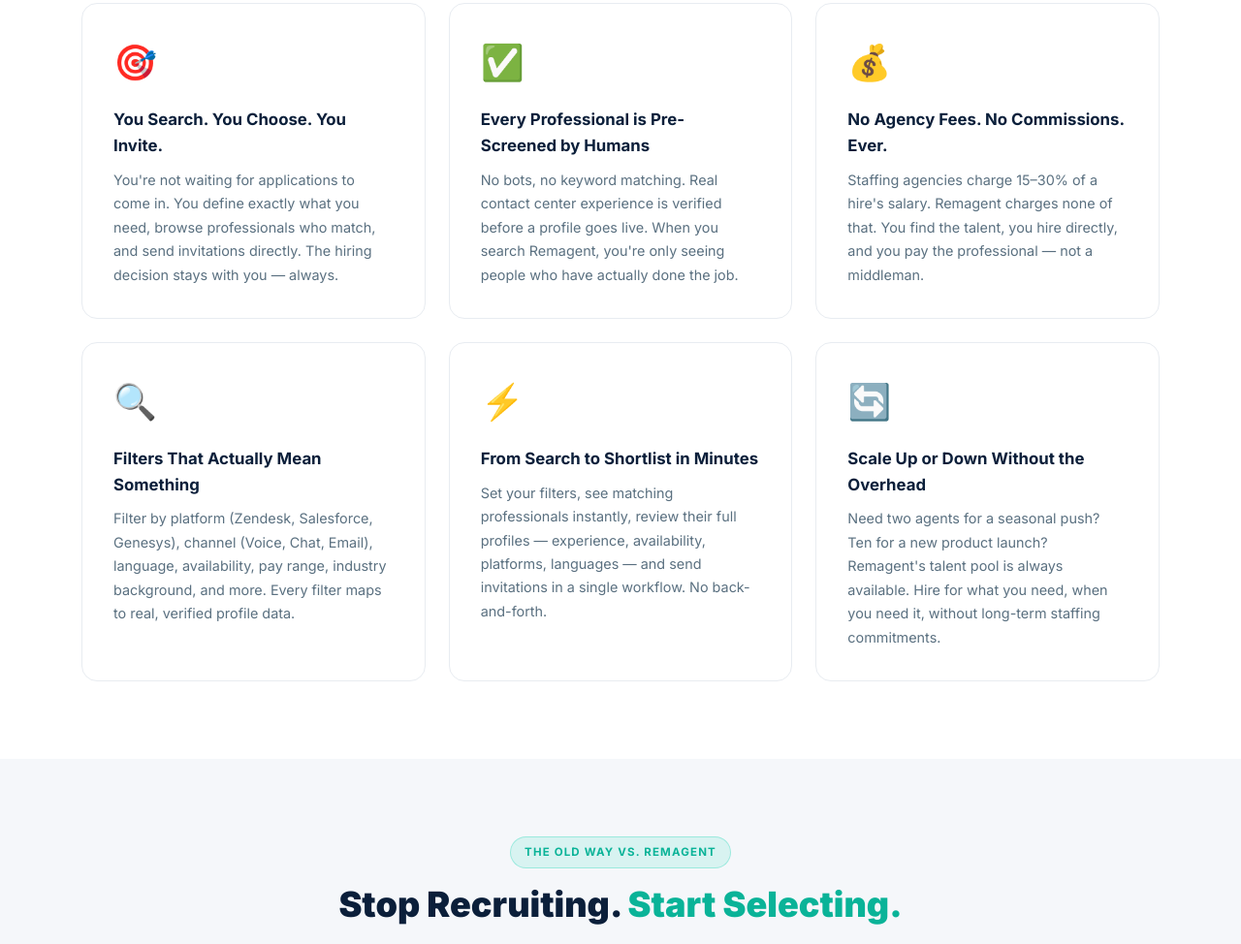
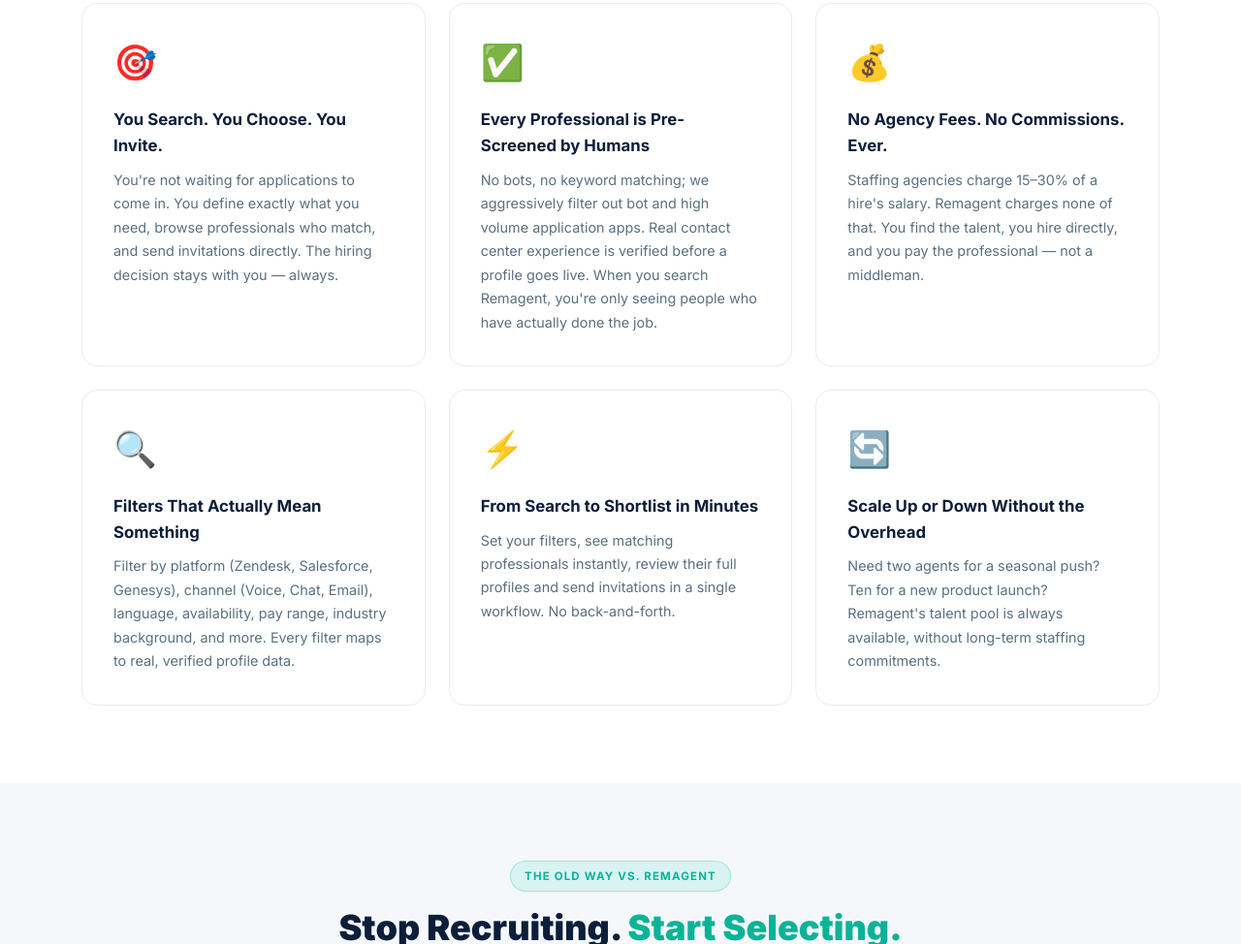
Before and after one commit to Remagent001/remagent-v2-testbuild, a website: page why-remagent-business.html in a window 1280 px wide. Shown: the part 767-1741 px from the top of the page at 97% size. Drawn offline with Linux system fonts and the light colour scheme.

Commit message:
Update copy on why-remagent-business page

```diff
--- a/why-remagent-business.html
+++ b/why-remagent-business.html
@@ -167,7 +167,7 @@
       <div class="benefit-card">
         <div class="benefit-icon">&#9989;</div>
         <div class="benefit-title">Every Professional is Pre-Screened by Humans</div>
-        <p class="benefit-desc">No bots, no keyword matching. Real contact center experience is verified before a profile goes live. When you search Remagent, you're only seeing people who have actually done the job.</p>
+        <p class="benefit-desc">No bots, no keyword matching; we aggressively filter out bot and high volume application apps. Real contact center experience is verified before a profile goes live. When you search Remagent, you're only seeing people who have actually done the job.</p>
       </div>
       <div class="benefit-card">
         <div class="benefit-icon">&#128176;</div>
@@ -182,12 +182,12 @@
       <div class="benefit-card">
         <div class="benefit-icon">&#9889;</div>
         <div class="benefit-title">From Search to Shortlist in Minutes</div>
-        <p class="benefit-desc">Set your filters, see matching professionals instantly, review their full profiles — experience, availability, platforms, languages — and send invitations in a single workflow. No back-and-forth.</p>
+        <p class="benefit-desc">Set your filters, see matching professionals instantly, review their full profiles and send invitations in a single workflow. No back-and-forth.</p>
       </div>
       <div class="benefit-card">
         <div class="benefit-icon">&#128260;</div>
         <div class="benefit-title">Scale Up or Down Without the Overhead</div>
-        <p class="benefit-desc">Need two agents for a seasonal push? Ten for a new product launch? Remagent's talent pool is always available. Hire for what you need, when you need it, without long-term staffing commitments.</p>
+        <p class="benefit-desc">Need two agents for a seasonal push? Ten for a new product launch? Remagent's talent pool is always available, without long-term staffing commitments.</p>
       </div>
     </div>
   </div>
```
